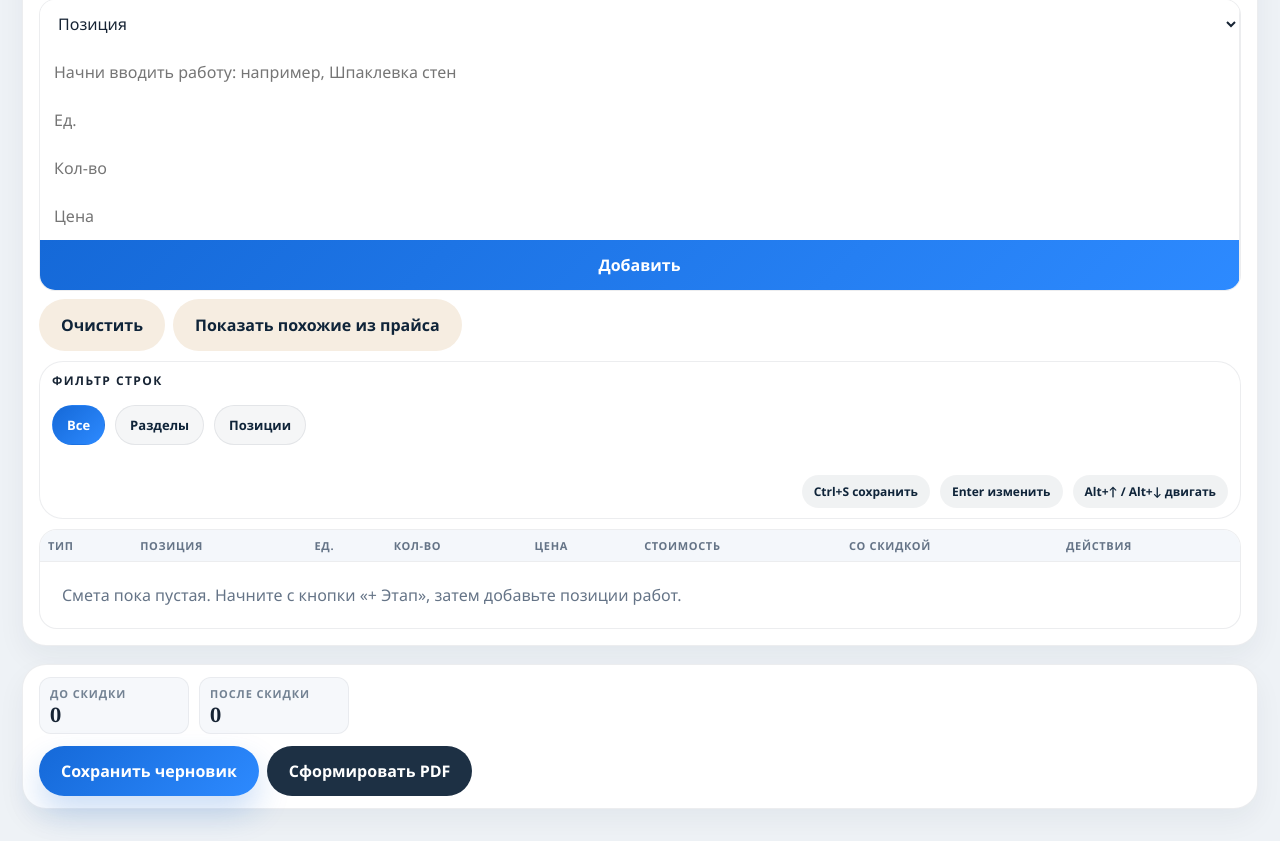
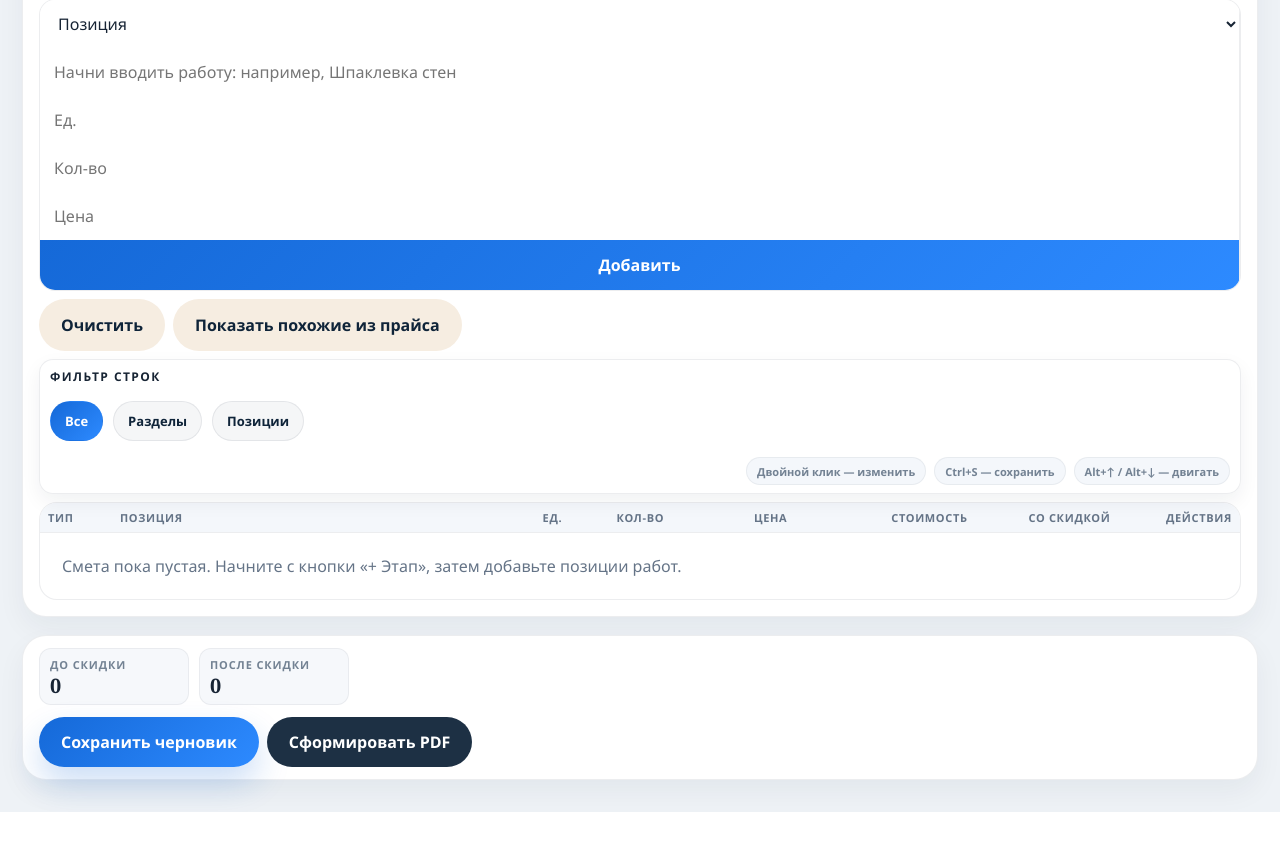
Before and after one commit to Gorodokspb/-, a FastAPI app: template webapp/templates/estimate_editor.html in a window 1280 px wide. Shown: the part 2420-3261 px from the top of the page. After the commit the page ends 3232 px from the top, so only its background shows below. Run offline with FastAPI, Linux system fonts and the light colour scheme; the template is opened without the code that fills it, so the values that code supplies are empty; parts of the project's set-up code (start-up, migrations or seed data) failed here and were passed over; some libraries are stand-ins or nearby versions.

Commit message:
feat: tighten estimate table workspace

```diff
--- a/webapp/static/app.css
+++ b/webapp/static/app.css
@@ -3180,9 +3180,38 @@ textarea:focus {
 }
 
 .estimate-table-toolbar-v3 {
-    margin-top: 10px;
-    margin-bottom: 10px;
-    padding: 10px 12px;
+    position: sticky;
+    top: 0;
+    z-index: 6;
+    margin-top: 8px;
+    margin-bottom: 8px;
+    padding: 8px 10px;
+    border-radius: 14px;
+    background: rgba(255, 255, 255, 0.94);
+    backdrop-filter: blur(10px);
+    border: 1px solid rgba(18, 33, 52, 0.08);
+    box-shadow: 0 8px 20px rgba(18, 33, 52, 0.06);
+}
+
+.estimate-table-toolbar-note {
+    display: flex;
+    flex-wrap: wrap;
+    justify-content: flex-end;
+    align-items: center;
+    gap: 8px;
+    color: #738293;
+    font-size: 11px;
+    font-weight: 700;
+}
+
+.estimate-table-toolbar-note span {
+    display: inline-flex;
+    align-items: center;
+    min-height: 28px;
+    padding: 0 10px;
+    border-radius: 999px;
+    background: #f4f7fb;
+    border: 1px solid rgba(18, 33, 52, 0.06);
 }
 
 .estimate-shortcuts-inline {
@@ -3195,6 +3224,7 @@ textarea:focus {
     overflow: auto;
     background: #fff;
     border: 1px solid rgba(18, 33, 52, 0.08);
+    max-height: calc(100vh - 220px);
 }
 
 .estimate-table-v3 {
@@ -3202,6 +3232,13 @@ textarea:focus {
 }
 
 .estimate-table-v3 thead {
+    background: #f4f7fb;
+}
+
+.estimate-table-v3 thead th {
+    position: sticky;
+    top: 0;
+    z-index: 2;
     background: #f4f7fb;
 }
 
@@ -3215,7 +3252,7 @@ textarea:focus {
 
 .estimate-table-v3 td,
 .estimate-table-v3 th {
-    padding: 8px 8px;
+    padding: 7px 8px;
 }
 
 .estimate-table-v3 tbody tr:hover {
@@ -3240,9 +3277,9 @@ textarea:focus {
     display: inline-flex;
     align-items: center;
     justify-content: center;
-    min-width: 58px;
-    min-height: 24px;
-    padding: 0 8px;
+    min-width: 54px;
+    min-height: 22px;
+    padding: 0 7px;
     border-radius: 8px;
     font-size: 9px;
     font-weight: 800;
@@ -3256,6 +3293,42 @@ textarea:focus {
     background: #3a4a5f;
 }
 
+.estimate-col-type {
+    width: 72px;
+}
+
+.estimate-col-name {
+    min-width: 320px;
+}
+
+.estimate-col-unit,
+.estimate-col-unit-cell {
+    width: 74px;
+    white-space: nowrap;
+}
+
+.estimate-col-number,
+.estimate-row-number {
+    min-width: 104px;
+    text-align: right;
+    font-variant-numeric: tabular-nums;
+    white-space: nowrap;
+}
+
+.estimate-col-actions,
+.estimate-col-actions-cell {
+    width: 72px;
+    min-width: 72px;
+}
+
+.estimate-table-v3 th.estimate-col-actions,
+.estimate-table-v3 td.estimate-col-actions-cell {
+    position: sticky;
+    right: 0;
+    z-index: 3;
+    background: inherit;
+}
+
 .estimate-row-reference {
     color: #708194;
     font-weight: 700;
@@ -3266,6 +3339,10 @@ textarea:focus {
 .estimate-row-name-wrap {
     display: grid;
     gap: 2px;
+}
+
+.estimate-row-name-cell {
+    min-width: 280px;
 }
 
 .estimate-row-name {
@@ -3290,15 +3367,15 @@ textarea:focus {
 .estimate-row-menu {
     appearance: none;
     border: 1px solid rgba(18, 33, 52, 0.08);
-    width: 30px;
-    height: 30px;
+    width: 28px;
+    height: 28px;
     border-radius: 8px;
     background: #fff;
     color: #77879a;
     font: inherit;
     font-weight: 800;
     cursor: pointer;
-    box-shadow: 0 6px 14px rgba(18, 33, 52, 0.08);
+    box-shadow: 0 4px 12px rgba(18, 33, 52, 0.08);
 }
 
 .estimate-row-menu:hover {
--- a/webapp/templates/estimate_editor.html
+++ b/webapp/templates/estimate_editor.html
@@ -261,10 +261,10 @@
                             </div>
                         </div>
 
-                        <div class="estimate-shortcuts estimate-shortcuts-inline">
-                            <span>Ctrl+S сохранить</span>
-                            <span>Enter изменить</span>
-                            <span>Alt+↑ / Alt+↓ двигать</span>
+                        <div class="estimate-table-toolbar-note">
+                            <span>Двойной клик — изменить</span>
+                            <span>Ctrl+S — сохранить</span>
+                            <span>Alt+↑ / Alt+↓ — двигать</span>
                         </div>
                     </div>
 
@@ -272,14 +272,14 @@
                         <table class="estimate-table estimate-table-v3" id="estimateTable">
                             <thead>
                                 <tr>
-                                    <th>Тип</th>
-                                    <th>Позиция</th>
-                                    <th>Ед.</th>
-                                    <th>Кол-во</th>
-                                    <th>Цена</th>
-                                    <th>Стоимость</th>
-                                    <th>Со скидкой</th>
-                                    <th>Действия</th>
+                                    <th class="estimate-col-type">Тип</th>
+                                    <th class="estimate-col-name">Позиция</th>
+                                    <th class="estimate-col-unit">Ед.</th>
+                                    <th class="estimate-col-number">Кол-во</th>
+                                    <th class="estimate-col-number">Цена</th>
+                                    <th class="estimate-col-number">Стоимость</th>
+                                    <th class="estimate-col-number">Со скидкой</th>
+                                    <th class="estimate-col-actions">Действия</th>
                                 </tr>
                             </thead>
                             <tbody id="estimateRowsBody"></tbody>
```
Also changed, not shown: webapp/static/estimate_editor.js (+18 -14 lines).
